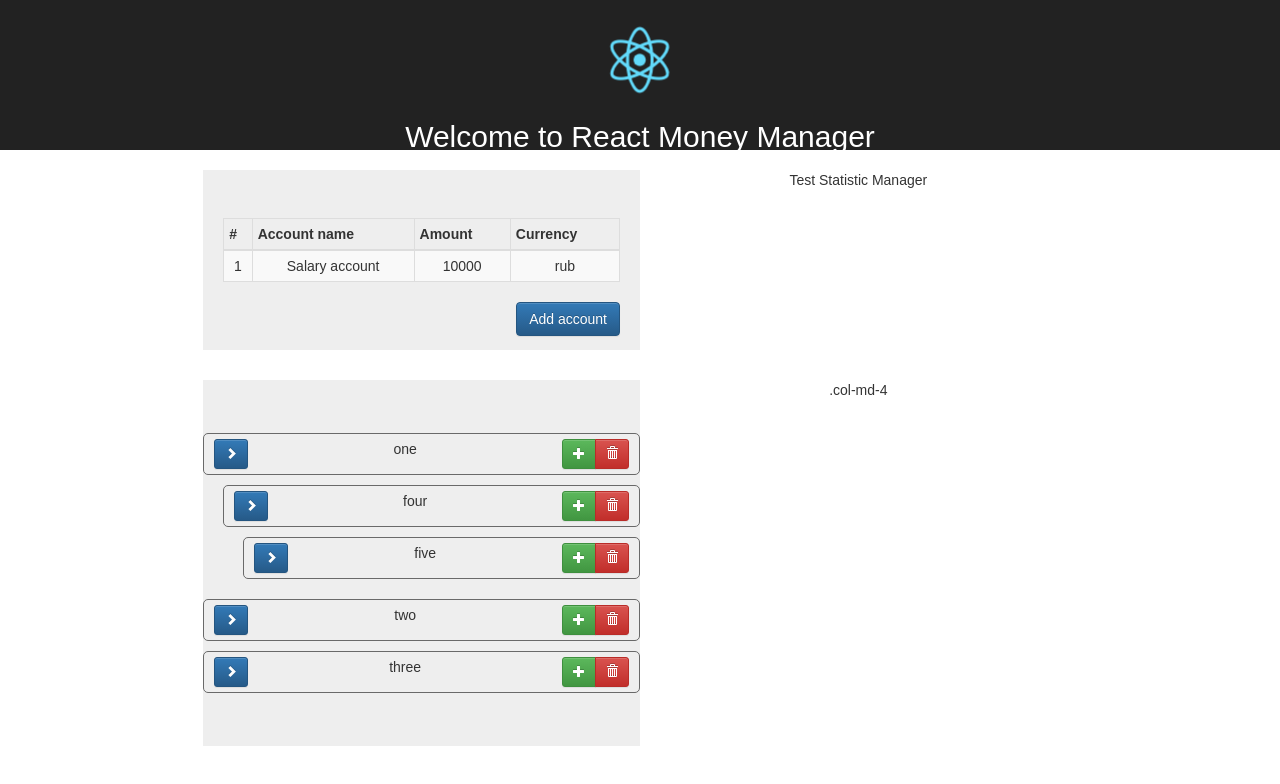
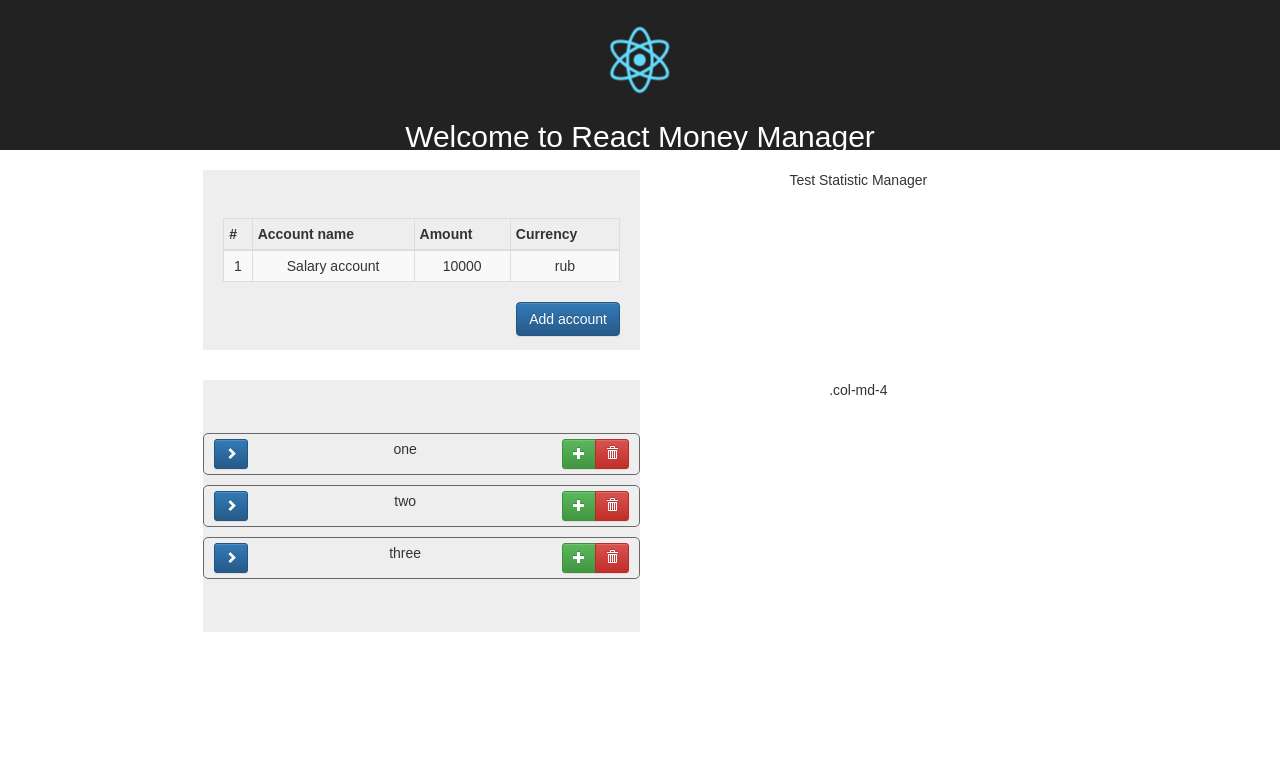
Before and after one commit to madmurdok/moneycount, a React (Create React App) app: page / in a window 1280 px wide. Shown: the top 784 px of the page. Built offline with nearby package versions, Linux system fonts and the light colour scheme.

Commit message:
add click handler for tree collapse-show func

```diff
--- a/src/components/categories/category.js
+++ b/src/components/categories/category.js
@@ -2,30 +2,45 @@ import React, {Component} from 'react';
 import {Button, ButtonGroup} from 'react-bootstrap';
 
 class Category extends Component {
+    constructor(){
+        super();
+        this.state = {isOpen:false}
+    }
+    handleClick = (e) => {
+        e.preventDefault();
+        this.setState({isOpen: !this.state.isOpen});
+    };
+
     render() {
-        let sub;
-        if (this.props.value.children.length > 0) {
+        let sub, sign;
+        if (this.props.value.children.length > 0 && this.state.isOpen) {
             sub = this.props.value.children.map(function (listValue, i) {
                 return <Category key={i} value={listValue}/>;
             });
         }
+        if (this.state.isOpen) {
+            sign = <span className="glyphicon glyphicon-chevron-down"></span>
+        } else {
+            sign = <span className="glyphicon glyphicon-chevron-right"></span>
+        }
         return (
             <div className="category clearfix">
                 <div className="wrapper clearfix">
-                {this.props.value.data}
+                    {this.props.value.data}
+                    <ButtonGroup className="pull-left m-left-10">
+                        <Button bsStyle="primary" bsSize="small" onClick={this.handleClick}>
+                            {sign}
+                        </Button>
+                    </ButtonGroup>
                     <ButtonGroup className="pull-right">
                         <Button bsStyle="success" bsSize="small">
                             <span className="glyphicon glyphicon-plus"></span></Button>
                         <Button bsStyle="danger" bsSize="small">
                             <span className="glyphicon glyphicon-trash"></span></Button>
                     </ButtonGroup>
-                    <ButtonGroup className="pull-left m-left-10">
-                        <Button bsStyle="primary" bsSize="small">
-                            <span className="glyphicon glyphicon-chevron-right"></span></Button>
-                    </ButtonGroup>
                 </div>
                 <div className="sub-wrapper">
-                {sub}
+                    {sub}
                 </div>
             </div>
         )
```
